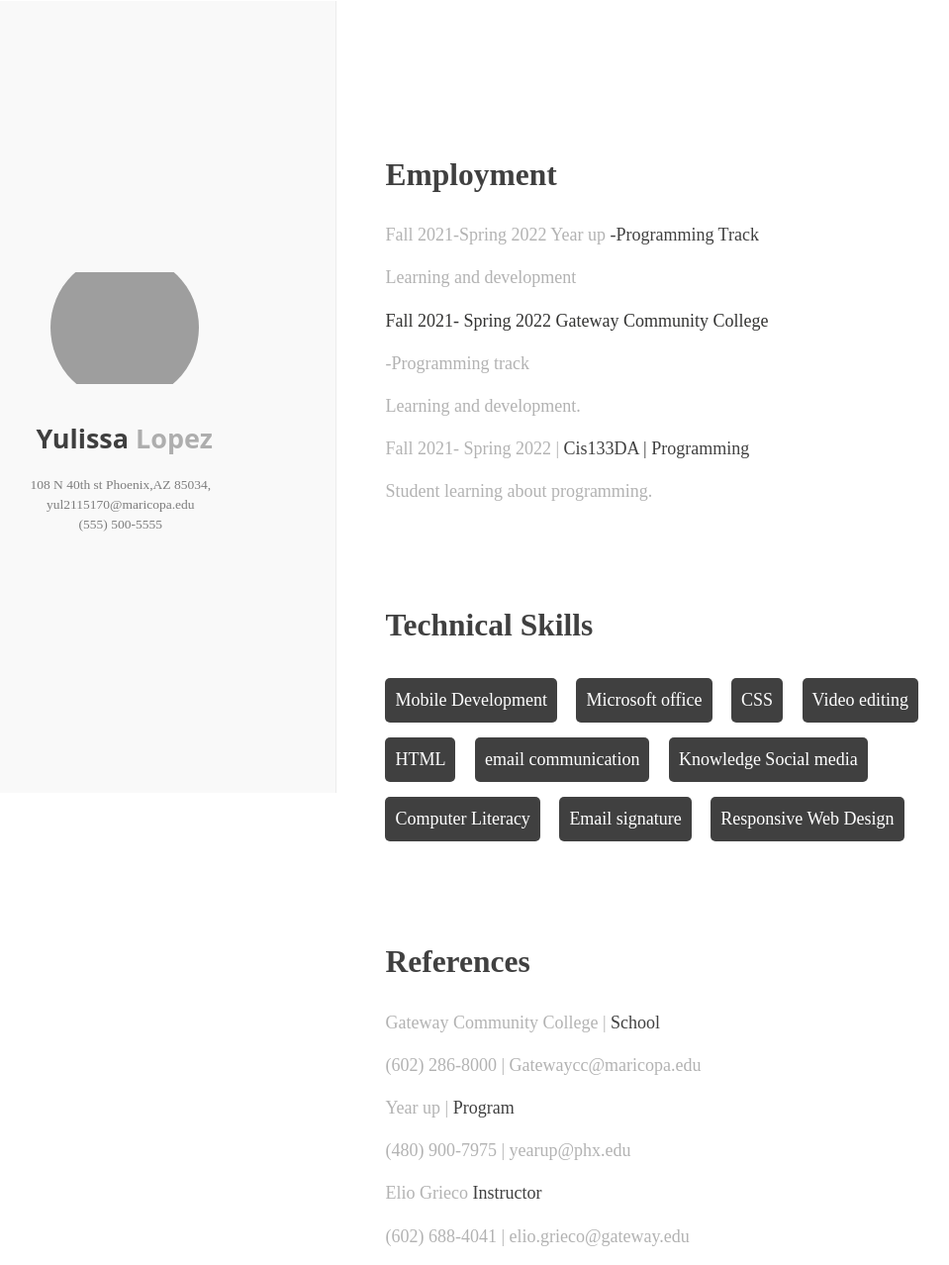
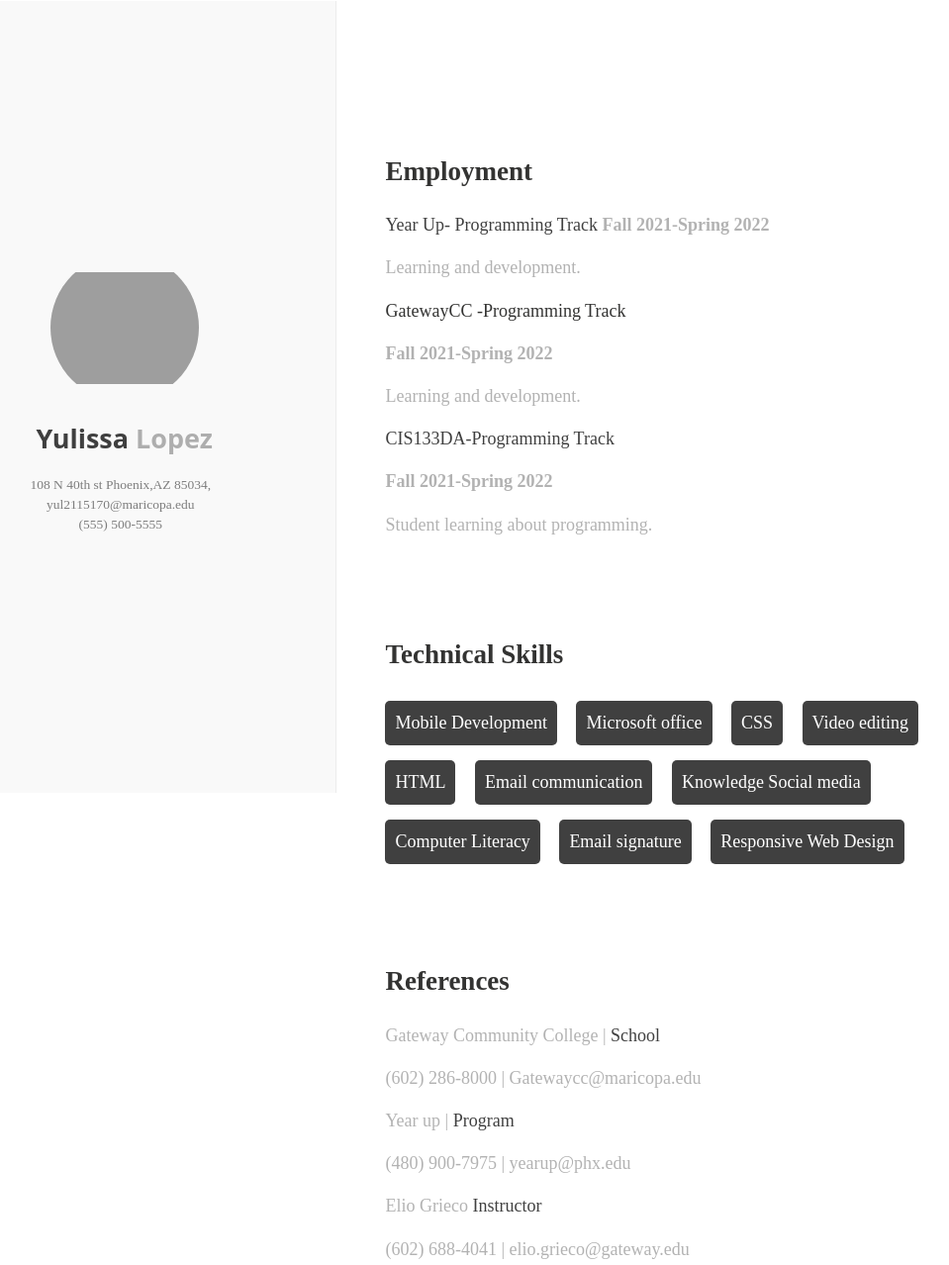
Before and after one commit to Simplyuyu/resume-, a plain HTML site: page index.html in a window 1280 px wide. Shown: the part 7-1285 px from the top of the page at 99% size, without its empty margins (94-1053 px from the left). Drawn offline with Linux system fonts and the light colour scheme; grey boxes are pictures that could not be loaded.

Commit message:
Add files via upload

```diff
--- a/index.html
+++ b/index.html
@@ -32,24 +32,23 @@
 
         <div class="inner">
           <section>
-            <h1>Employment</h1>
-            <p> Fall 2021-Spring 2022 Year up <em>-Programming Track</em></p>
-            <p>Learning and development
-              </p>Fall 2021- Spring 2022 Gateway Community College
-            <p> -Programming track</em></p>
+            <h2>Employment</h2>
+            <p> <em>Year Up- Programming Track </em> <B>Fall 2021-Spring 2022</B></p>
+            <p>Learning and development.
+          </p>GatewayCC -Programming Track<p><b>Fall 2021-Spring 2022</b></p>
             <p>Learning and development.</p>
-            <p>Fall 2021- Spring 2022 | <em>Cis133DA | Programming</em></p>
+            <p> <em>CIS133DA-Programming Track</em> <p><b>Fall 2021-Spring 2022</b></p>
             <p>Student learning about programming.  </p>
           </section>
           <section>
-            <h1>Technical Skills</h1>
+            <h2>Technical Skills</h2>
             <ul class="skill-set">
               <li>Mobile Development</li>
               <li>Microsoft office</li>
               <li>CSS</li>
               <li>Video editing</li>
               <li>HTML</li>
-              <li>email communication</li>
+              <li>Email communication</li>
               <li>Knowledge Social media</li>
               <li>Computer Literacy</li>
               <li>Email signature</li>
@@ -57,7 +56,7 @@
             </ul>
           </section>
           <section>
-            <h1>References</h1>
+            <h2>References</h2>
             <p>Gateway Community College | <em>School</em></p>
             <p>(602) 286-8000 | Gatewaycc@maricopa.edu</p>
             <p>Year up | <em>Program</em></p>
@@ -66,7 +65,7 @@
             <p>(602) 688-4041 | elio.grieco@gateway.edu</p>
           </section>
                 <section>
-            <h1>Personal Interests</h1>
+                  <h2>Personal Interests</h2>
             <ul class="skill-set">
               <li>Gardening</li>
               <li>Painting</li>
```
